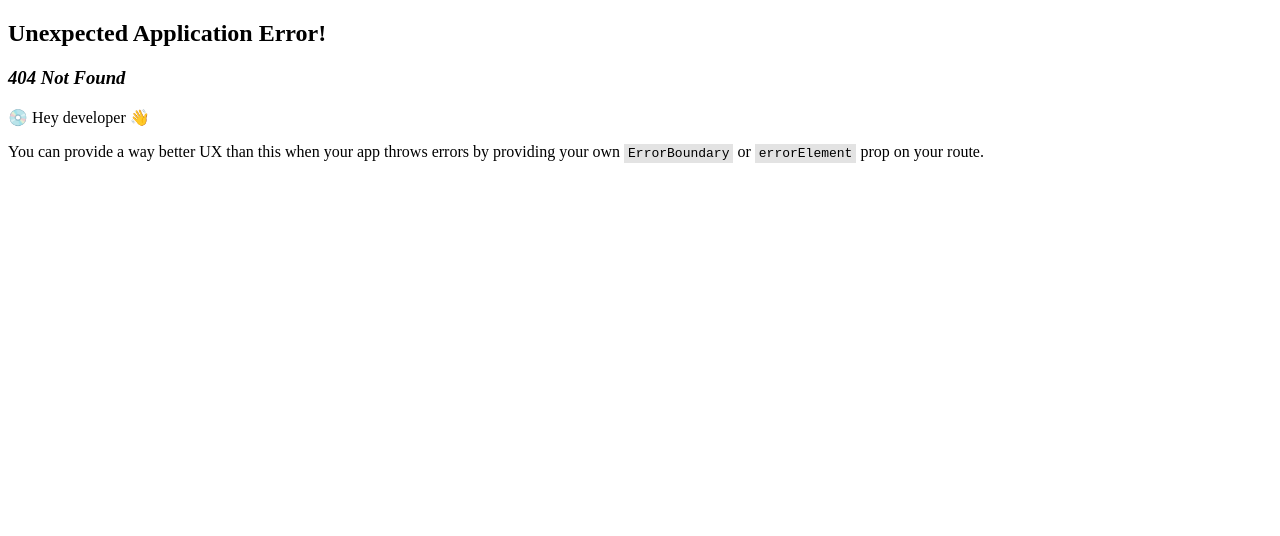
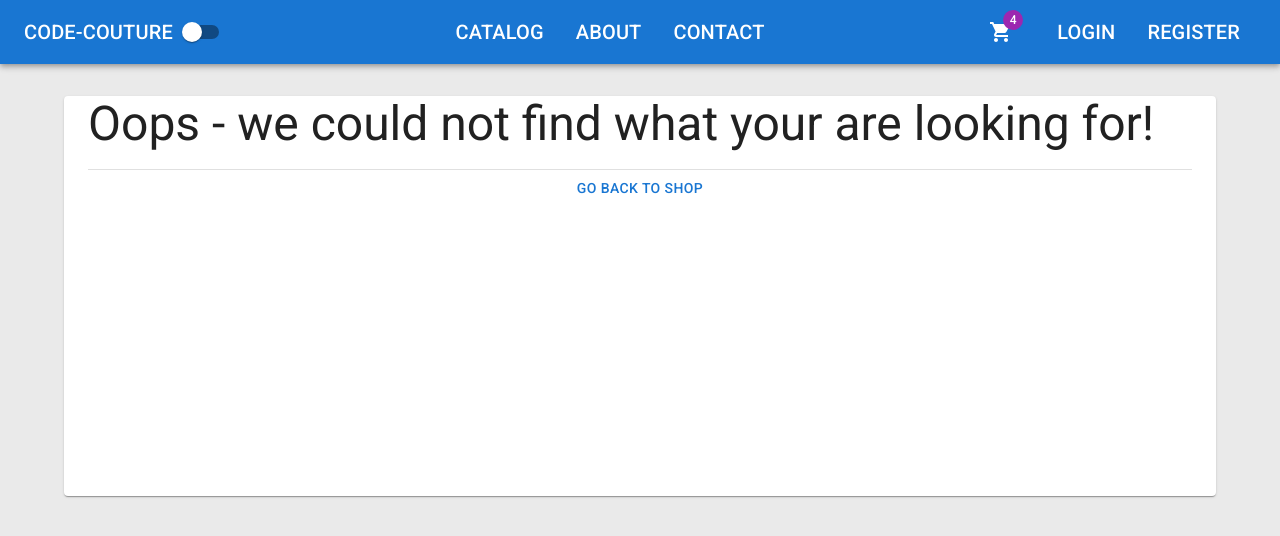
Before and after one commit to sarahchungwu/dotnet-react-shop, a React app in the folder client/: page /not-found in a window 1280 px wide. Before the commit this address had no page. Shown: the top 536 px of the page. Built offline with nearby package versions, Linux system fonts and the light colour scheme; the HTML template or start-up script is replaced by a standard one.

Commit message:
created a not found component

```diff
--- /dev/null
+++ b/client/src/app/errors/NotFound.tsx
@@ -0,0 +1,16 @@
+import { Button, Container, Divider, Paper, Typography } from '@mui/material'
+import { Link } from 'react-router-dom'
+
+export const NotFound = () => {
+  return (
+    <Container component={Paper} sx={{ height: 400 }}>
+      <Typography gutterBottom variant={'h3'}>
+        Oops - we could not find what your are looking for!
+      </Typography>
+      <Divider />
+      <Button component={Link} to="/catalog" fullWidth>
+        Go back to shop
+      </Button>
+    </Container>
+  )
+}
--- a/client/src/app/router/Router.tsx
+++ b/client/src/app/router/Router.tsx
@@ -1,4 +1,4 @@
-import { createBrowserRouter } from 'react-router-dom'
+import { Navigate, createBrowserRouter } from 'react-router-dom'
 import App from '../layout/App'
 import { HomePage } from '../../features/home/HomePage'
 import { Catalog } from '../../features/catalog/Catalog'
@@ -6,6 +6,7 @@
 import { AboutPage } from '../../features/about/AboutPage'
 import { ContactPage } from '../../features/contact/ContactPage'
 import ServerError from '../errors/ServerError'
+import { NotFound } from '../errors/NotFound'
 
 export const router = createBrowserRouter([
   {
@@ -18,6 +19,8 @@
       { path: 'about', element: <AboutPage /> },
       { path: 'contact', element: <ContactPage /> },
       { path: 'server-error', element: <ServerError /> },
+      { path: 'not-found', element: <NotFound /> },
+      { path: '*', element: <Navigate replace to="/not-found" /> },
     ],
   },
 ])
--- a/client/src/features/catalog/ProductDetails.tsx
+++ b/client/src/features/catalog/ProductDetails.tsx
@@ -12,6 +12,7 @@
 import { useParams } from 'react-router-dom'
 import { Product } from '../../app/models/product'
 import agent from '../../app/api/agent'
+import { NotFound } from '../../app/errors/NotFound'
 
 export const ProductDetails = () => {
   const { id } = useParams<{ id: string }>()
@@ -26,7 +27,7 @@
   }, [id])
 
   if (loading) return <h3>Loading...</h3>
-  if (!product) return <h3>Product not found</h3>
+  if (!product) return <NotFound />
   return (
     <Grid container spacing={6}>
       <Grid item xs={6}>
```
Also changed, not shown: 2 other files (tests, documents, lock files or other folders).
